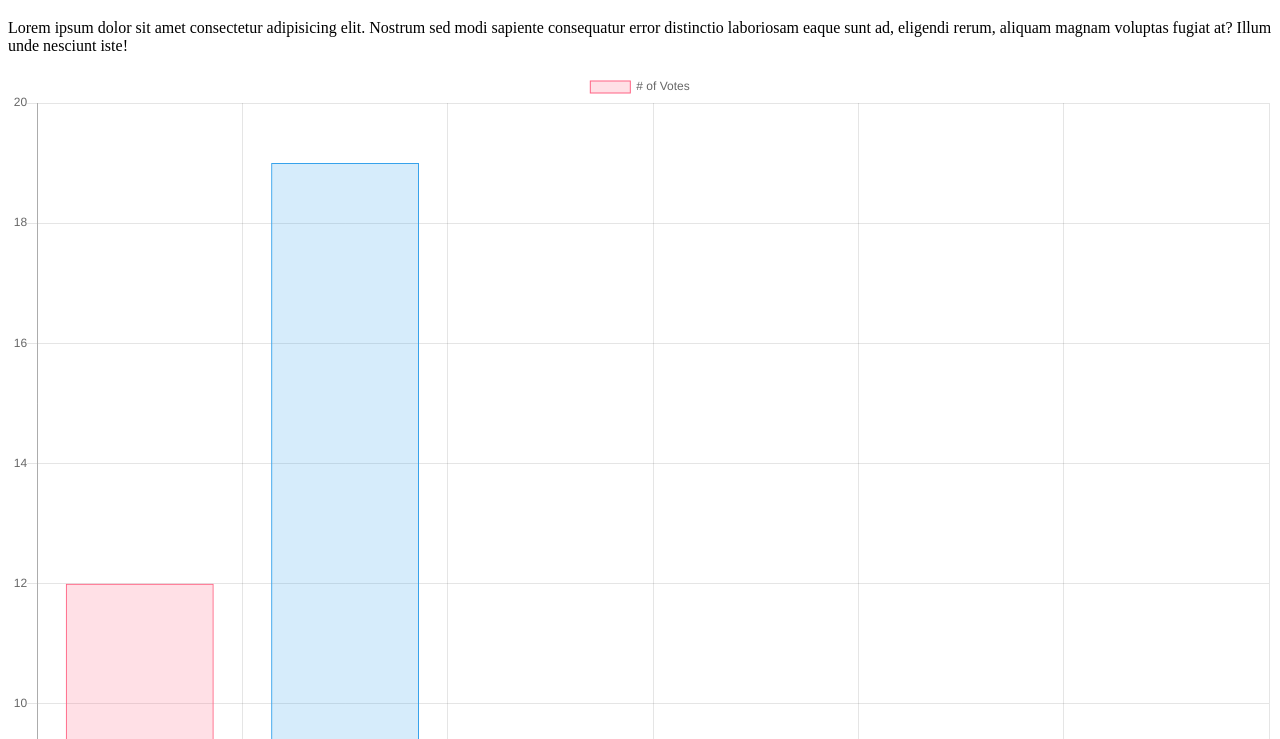
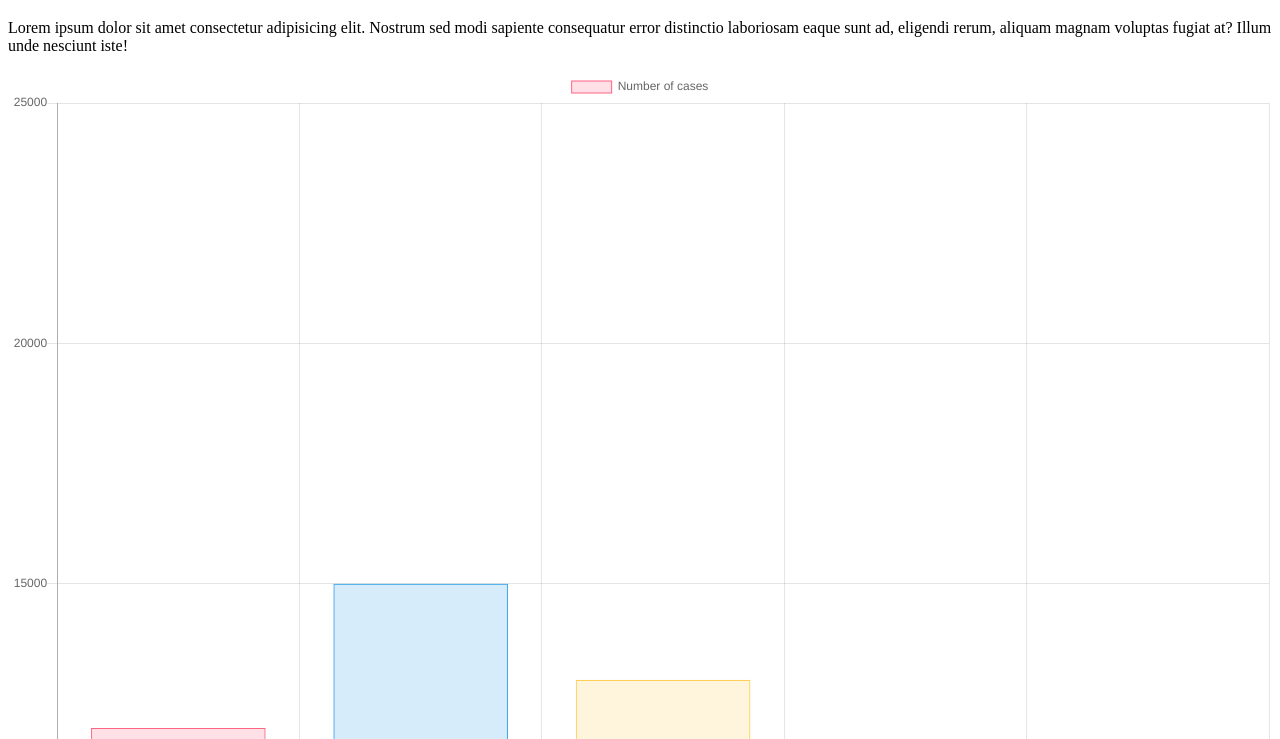
Before and after one commit to ayelet/COVID-19, a plain HTML site: page index.html in a window 1280 px wide. Shown: the part 61-800 px from the top of the page. Drawn offline with nearby package versions, Linux system fonts and the light colour scheme; no server answers.

Commit message:
added some chart checking

```diff
--- a/index.html
+++ b/index.html
@@ -15,7 +15,7 @@
         <canvas id="chart" width="400" height="400"></canvas>
     </main>
     <script src="https://cdn.jsdelivr.net/npm/chart.js@2.8.0"></script>
+    <script src="./script/index.js"></script>
     <script src="./script/covidChart.js"></script>
-    <script src="./script/index.js"></script>
 </body>
 </html>
--- a/script/covidChart.js
+++ b/script/covidChart.js
@@ -3,10 +3,12 @@ var ctx = document.getElementById('chart').getContext('2d');
 var chart = new Chart(ctx, {
     type: 'bar',
     data: {
-        labels: ['Red', 'Blue', 'Yellow', 'Green', 'Purple', 'Orange'],
+        // labels: ['Red', 'Blue', 'Yellow', 'Green', 'Purple', 'Orange'],
+        labels: continents,
         datasets: [{
-            label: '# of Votes',
-            data: [12, 19, 3, 5, 2, 3],
+            label: 'Number of cases',
+            // data: [12, 19, 3, 5, 2, 3],
+            data: covidNewCases,
             backgroundColor: [
                 'rgba(255, 99, 132, 0.2)',
                 'rgba(54, 162, 235, 0.2)',
--- a/script/index.js
+++ b/script/index.js
@@ -2,7 +2,7 @@ function handleError(err) {
   console.log(err);
 }
 const continents = ["Africa", "Americas", "Asia", "Europe", "Oceania"];
-
+const covidNewCases = [12000, 15000, 13000, 2000, 4000, 24000];
 class Country {
     constructor (data) {
         this.name = data.name;
```
